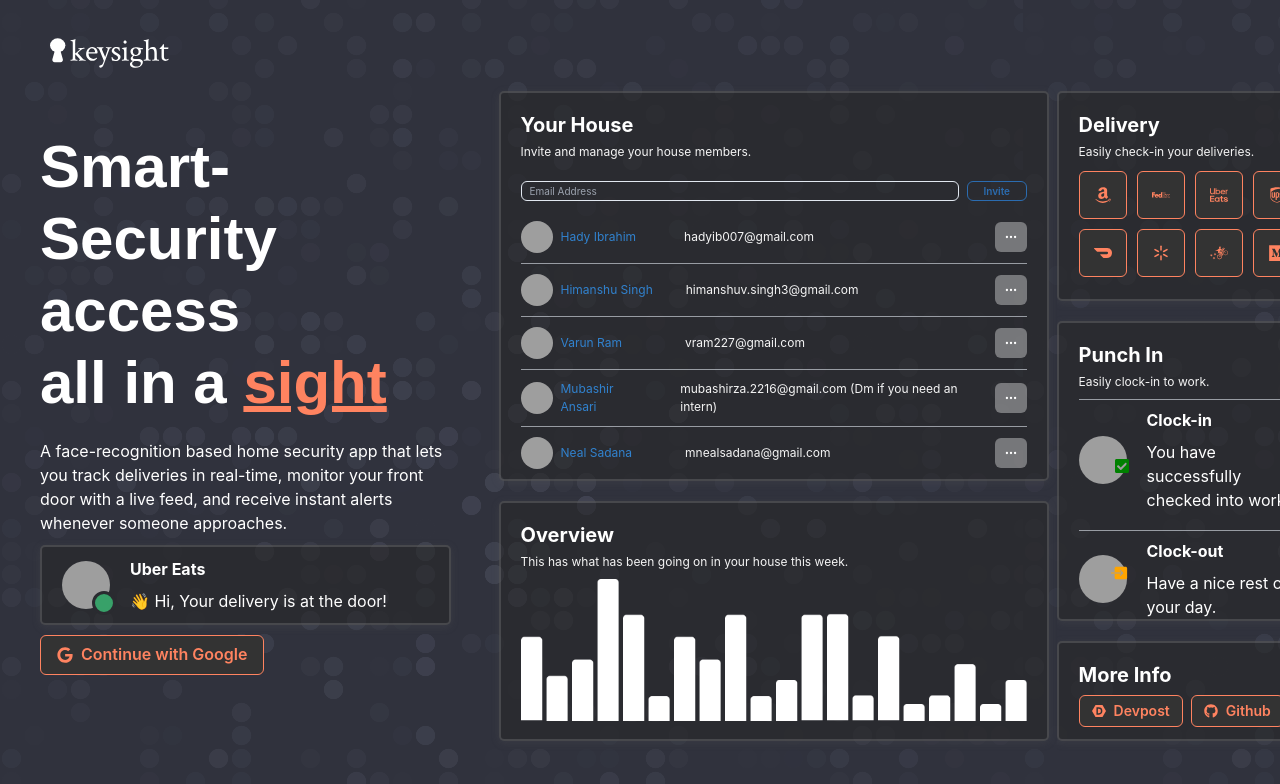
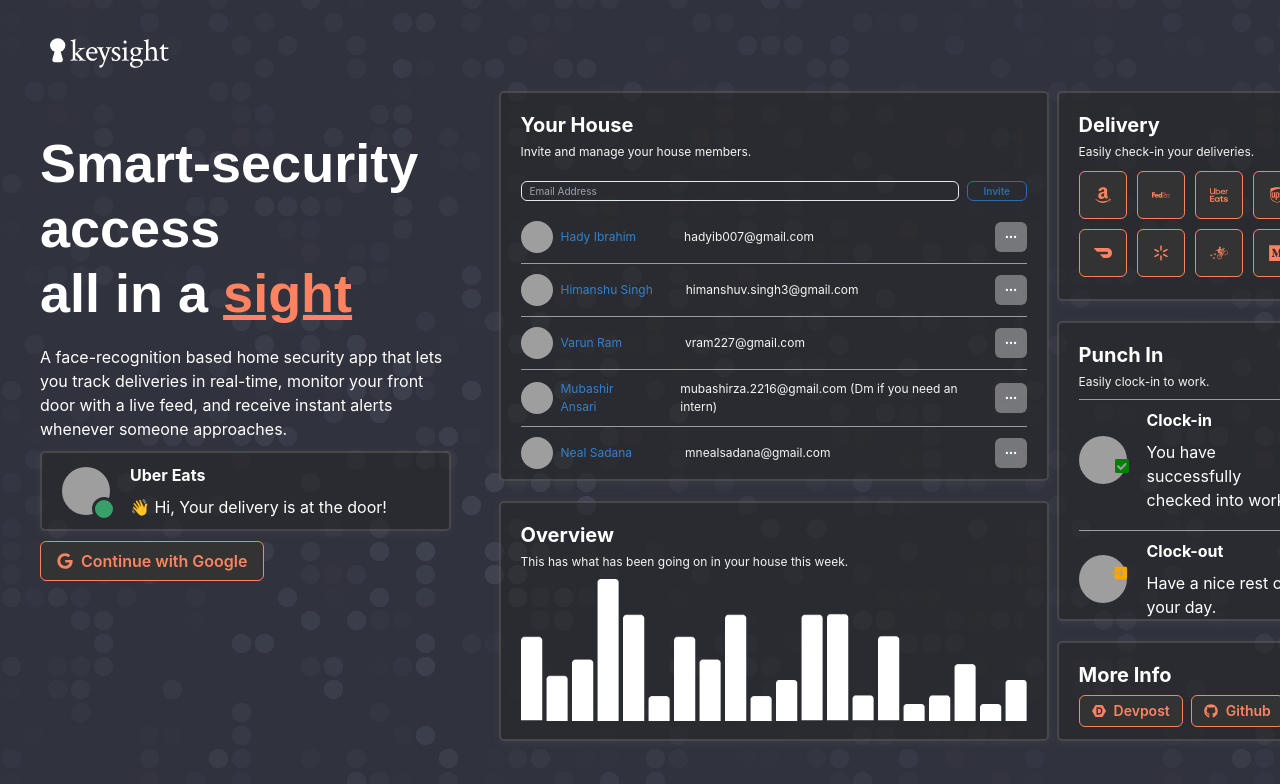
Before and after one commit to itshady/keysight, a React (Create React App) app: page / in a window 1280 px wide. Shown: the top 784 px of the page. Built offline with nearby package versions, Linux system fonts and the light colour scheme; no server answers; grey boxes are pictures that could not be loaded.

Commit message:
update title

```diff
--- a/src/components/HomePage.js
+++ b/src/components/HomePage.js
@@ -32,8 +32,8 @@
         <HomeNavbar logIn={logIn} width="100%" height="10vh"/>
         <HStack width="100%" height="90vh">
             <Box padding={10} width="45%" height="100%">
-            <Heading textColor="white" pb="5" fontFamily="Arial" fontSize="60px">
-              Smart-Security access <br />
+            <Heading textColor="white" pb="5" fontFamily="Arial" fontSize="54px">
+              Smart-security access <br />
               all in a{" "}
               <Text as="span" color="#FF8360" textDecoration="underline">
                 sight
```
